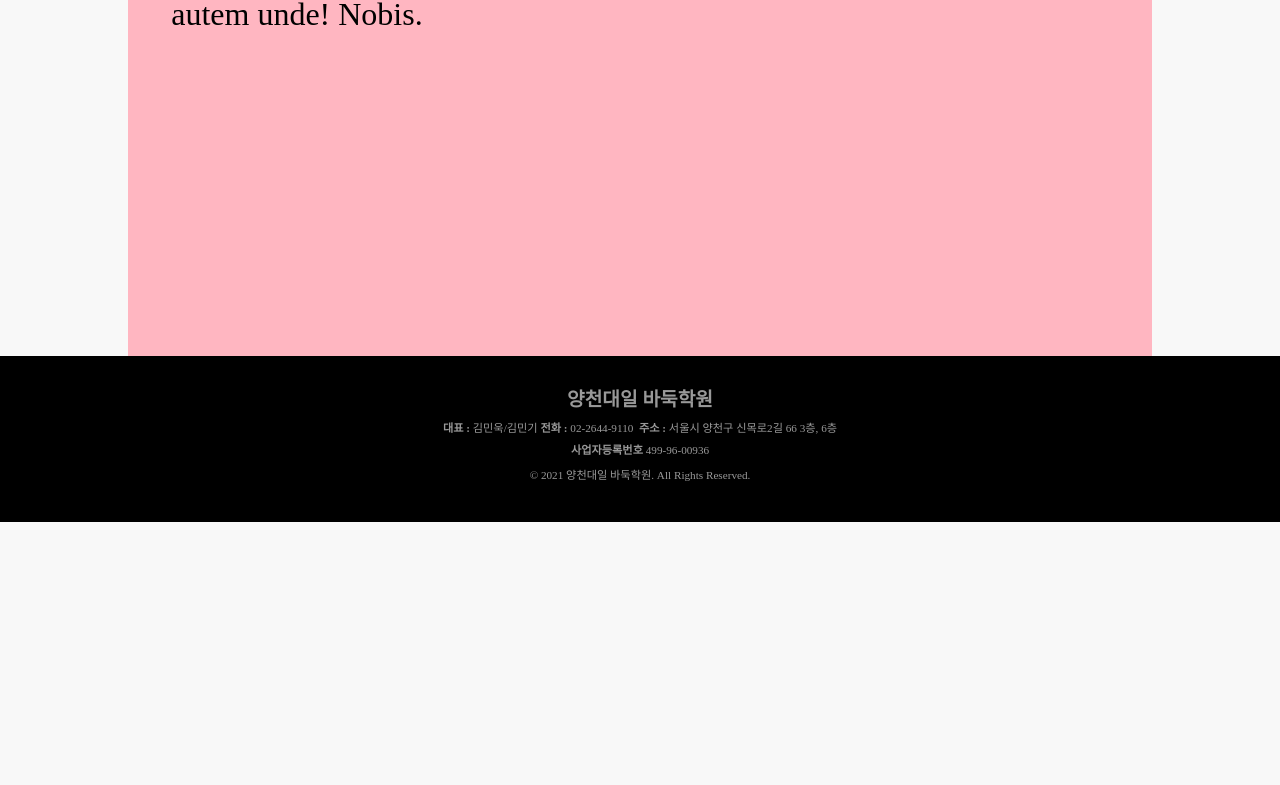
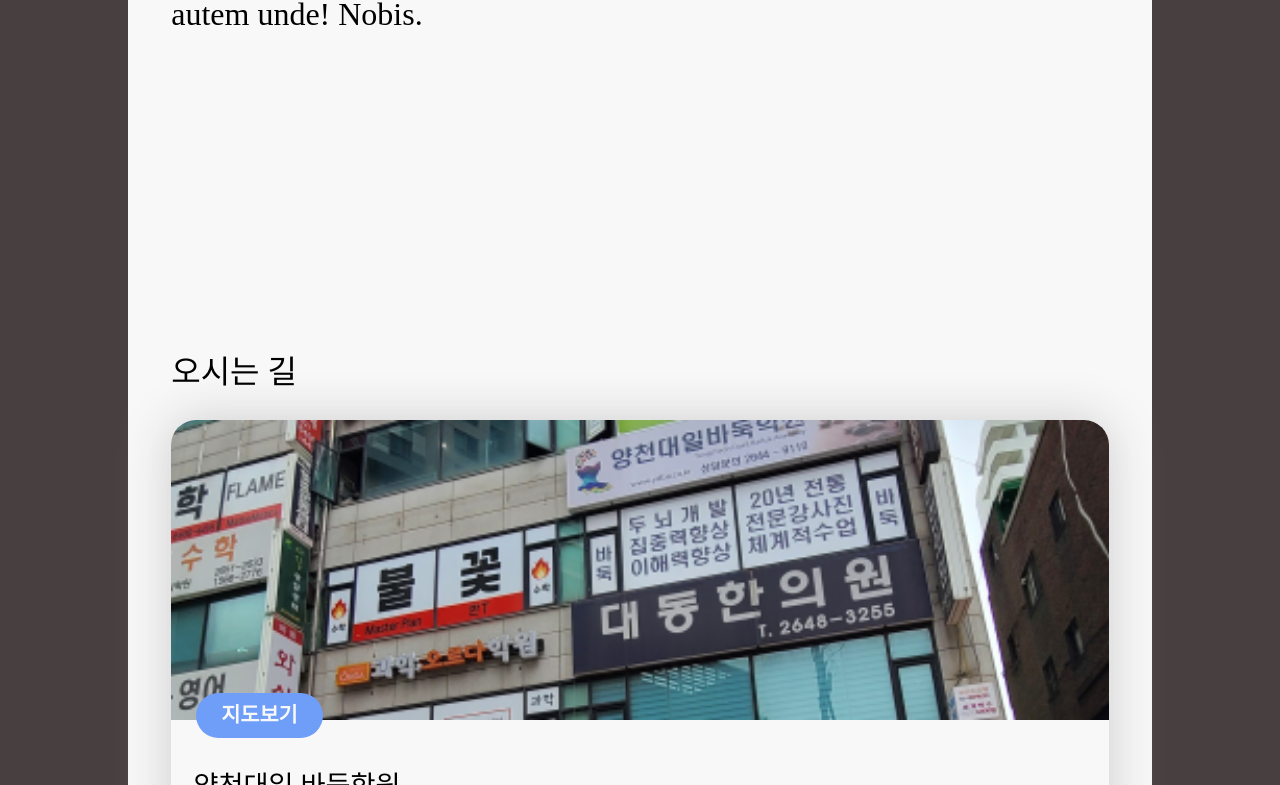
Before and after one commit to tiaz0128/yangcheon_go_home, a plain HTML site: page index.html in a window 1280 px wide. Shown: the part 2015-2800 px from the top of the page. Before the commit the page ends 2537 px from the top, so only its background shows below. Drawn offline with nearby package versions, Linux system fonts and the light colour scheme; a web font is replaced by a local one.

Commit message:
Add road_section

```diff
--- a/asset/css/main.css
+++ b/asset/css/main.css
@@ -19,11 +19,14 @@
 
 :root{
   --background-color : #F8F8F8;
+  --body-background-color: #484040;
   --footer-background-color : #000;
+  --shadow-background-color: #cccccc;
 
   --default-color: #F8F8F8;
   --menu-color: #F39C12;
   --click-menu-color: #F36C12;
+  --link-color: #6F9EF9;
   --footer-font-color: #999;
 
   --title-size: 1.44rem;
@@ -37,7 +40,7 @@
 }
 
 body{
-  background-color: var(--background-color);
+  background-color: var(--body-background-color);
   font-family: "Pretendard-Regular, Arial, Helvetica, sans-serif"
 }
 
@@ -51,7 +54,7 @@
 .page {
   max-width: 1024px;
   margin: 0 auto;
-  background-color: lightpink;
+  background-color: var(--background-color);
 }
 
 .section{
@@ -215,6 +218,70 @@
 }
 
 
+/* ROAD SECTION */
+
+.road-container {
+  padding: 0 0 1.44rem;
+}
+
+.road-group {
+  margin: 1rem auto 2rem;
+
+  box-shadow: 0px 0px 50px var(--shadow-background-color);
+  border-radius: 25px 25px 0 0;
+  overflow: hidden;
+}
+
+.road-viewgroup {
+  margin-bottom: 1.65rem;
+  position: relative;
+}
+
+.kakao-map {
+  position: absolute;
+  bottom: -18px;
+  left: 25px;
+
+  background: var(--link-color);
+  color: var(--default-color);
+
+  padding: 12px 25px;
+  border-radius: 25px;
+
+  text-align: center;
+  font-size: 0.65rem;
+  font-weight: 800;
+}
+
+.road-bg {
+  background: url("/asset/img/road_bg.png");
+  background-position: center;
+  background-size: cover;
+
+  min-height: 300px;
+}
+
+.road-info {
+  margin: 0 0.7rem;
+  padding-bottom: 1rem;
+}
+
+.road-title {
+  font-family: "EliceDigitalBaeum_Bold";
+  font-size: 0.85rem;
+  margin-bottom: 15px;
+}
+
+.road-description{
+  line-height: 1.5;
+  font-size: 0.65rem;
+  word-break: keep-all;
+}
+
+.road-description b {
+  font-weight: 700;
+}
+
 /* ASIDE CONTACT */
 
 aside {
--- a/index.html
+++ b/index.html
@@ -85,7 +85,25 @@
       <section id="section-review" class="section"></section>
 
       <!-- 오시는길 SECTION -->
-      <section id="section-road" class="section"></section>
+      <section id="section-road" class="section">
+        <div class="road-container">
+          <h2 class="summary__title">오시는 길</h2>
+          <div class="road-group">
+            <div class="road-viewgroup">
+                <a class="kakao-map" href="http://kko.to/qgfYiEWYo">지도보기</a>
+                <div class="road-bg"></div>
+            </div>
+            <div class="road-info">
+              <h2 class="road-title">양천대일 바둑학원</h2>
+              <p class="road-description"> <b>주소</b> : 서울시 양천구 신목로2길&nbsp;66 3층,6층 </p>
+              <p class="road-description"> <b>전화</b> : 02-2644-9110 </p>
+              <p class="road-description"> <b>시간</b> : 월~금 13:30 ~ 21:00 / 토 10:00 ~ 15:30 </p>
+              <p class="road-description"> <b>주차</b> : 지하 주차장 무료이용 </p>
+              <p class="road-description"> <b>교통</b> : 지하철역 오목교역 5호선&nbsp;5번출구 도보 2분 </p>
+            </div>
+          </div>
+        </div>
+      </section>
 
       <!-- 고정 팝업 (카카오톡 / 전환연결) -->
       <aside>
```
